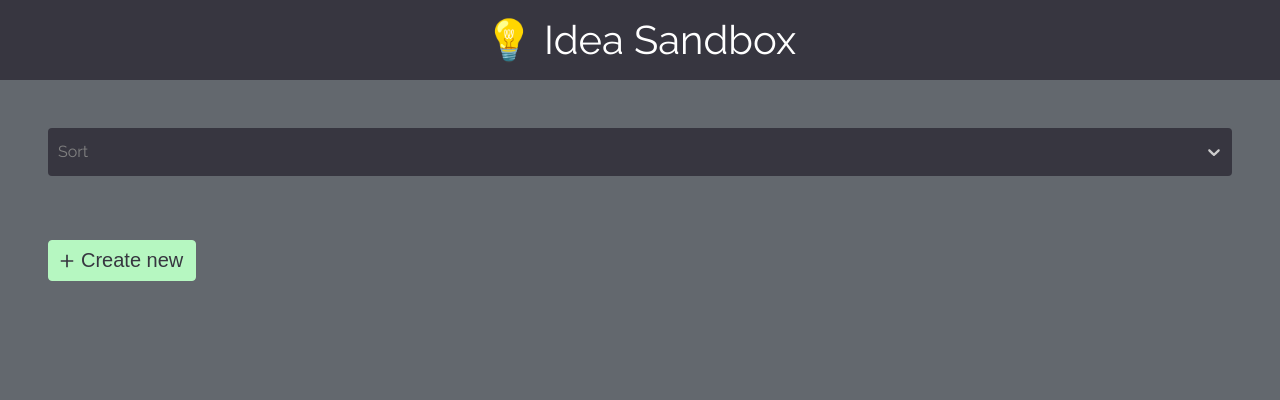
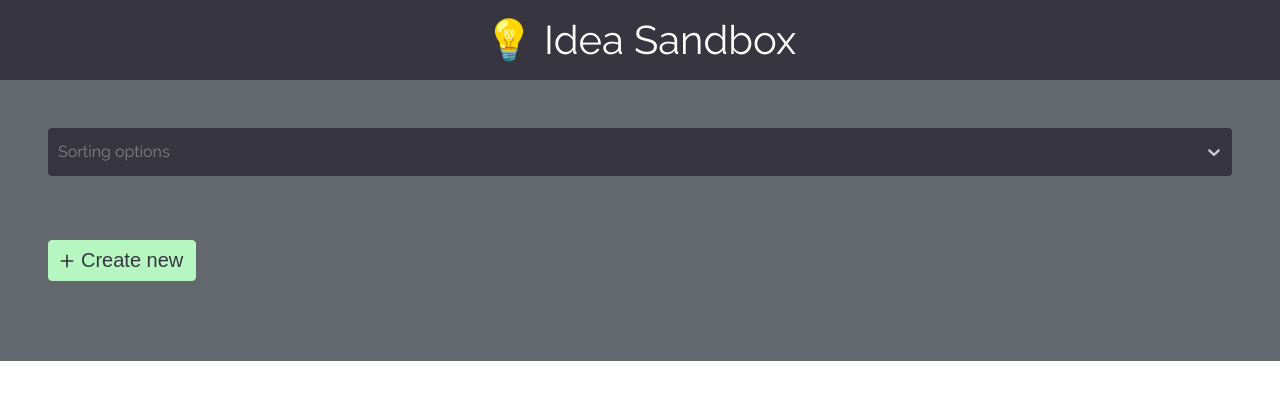
Before and after one commit to mokargas/boredom-ideaboard, a React (Create React App) app: page / in a window 1280 px wide. Shown: the top 400 px of the page. Built offline with nearby package versions, Linux system fonts and the light colour scheme.

Commit message:
Update
Fix truncated body

```diff
--- a/src/components/App.js
+++ b/src/components/App.js
@@ -7,7 +7,6 @@ const Container = styled.div`
   margin: 0 auto;
   padding: 8rem 3rem 3rem 3rem;
   background: #63686e;
-  height: 100vh;
 `;
 
 const Header = styled.div`
--- a/src/components/Filter/Filter.js
+++ b/src/components/Filter/Filter.js
@@ -111,7 +111,7 @@ const customStyles = {
       transition: "0.25s ease-out all"
     };
   },
-  singleValue: (base, state) => {
+  singleValue: base => {
     return {
       ...base,
       color: "#fff",
@@ -132,7 +132,7 @@ const Filter = ({ items, onUpdate }) => {
         onChange={selected => handleChange(selected)}
         blurInputOnSelect
         styles={customStyles}
-        placeholder="Sort"
+        placeholder="Sorting options"
         components={makeAnimated({
           IndicatorSeparator: () => null,
           Option,
--- a/src/styles.css
+++ b/src/styles.css
@@ -2,7 +2,7 @@
 
 :root {
   font-family: "Raleway", "Helvetica", "Arial", sans-serif;
-  height: 100%;
+  min-height: 100%;
 }
 
 h1 {
```
